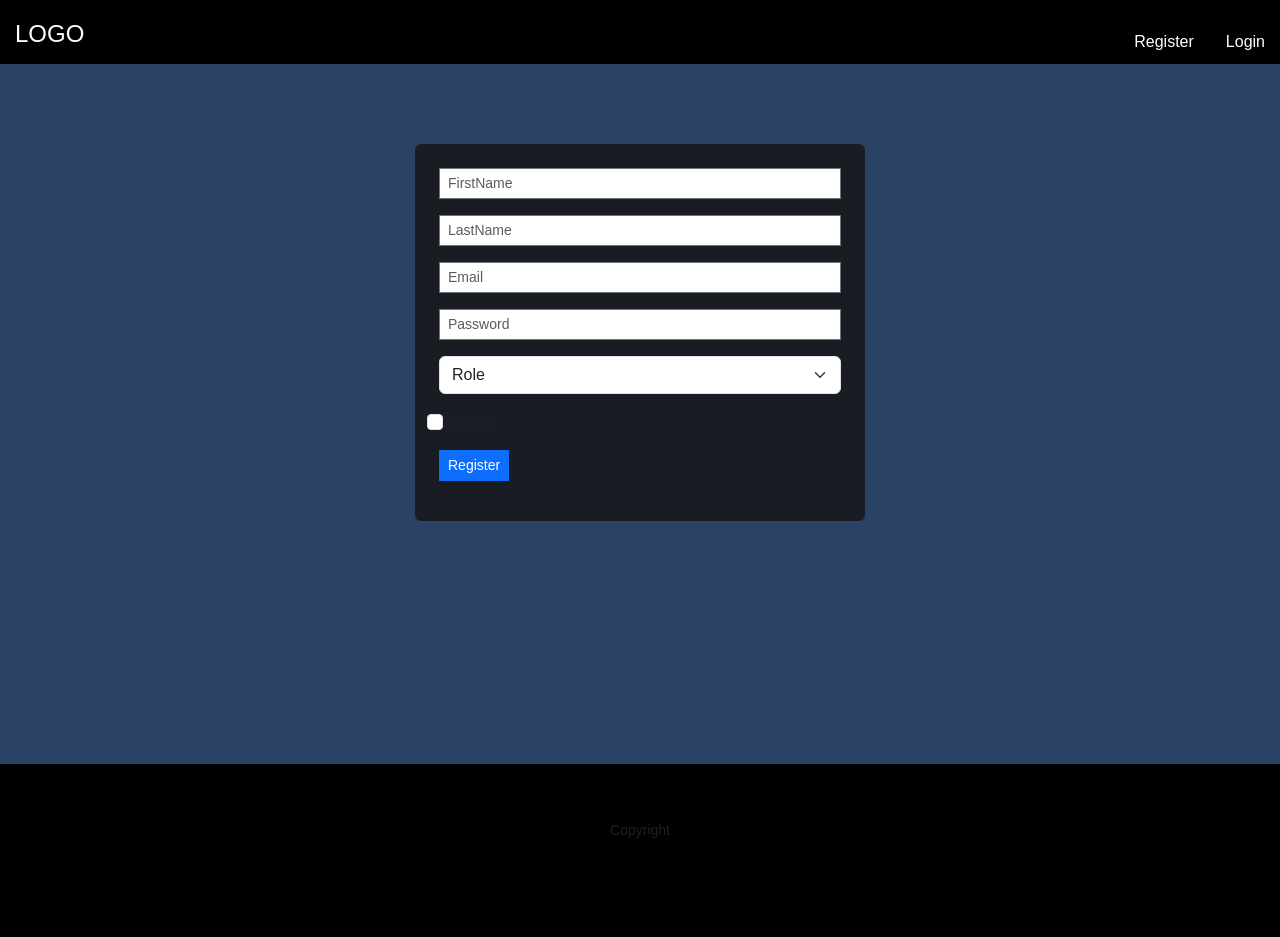
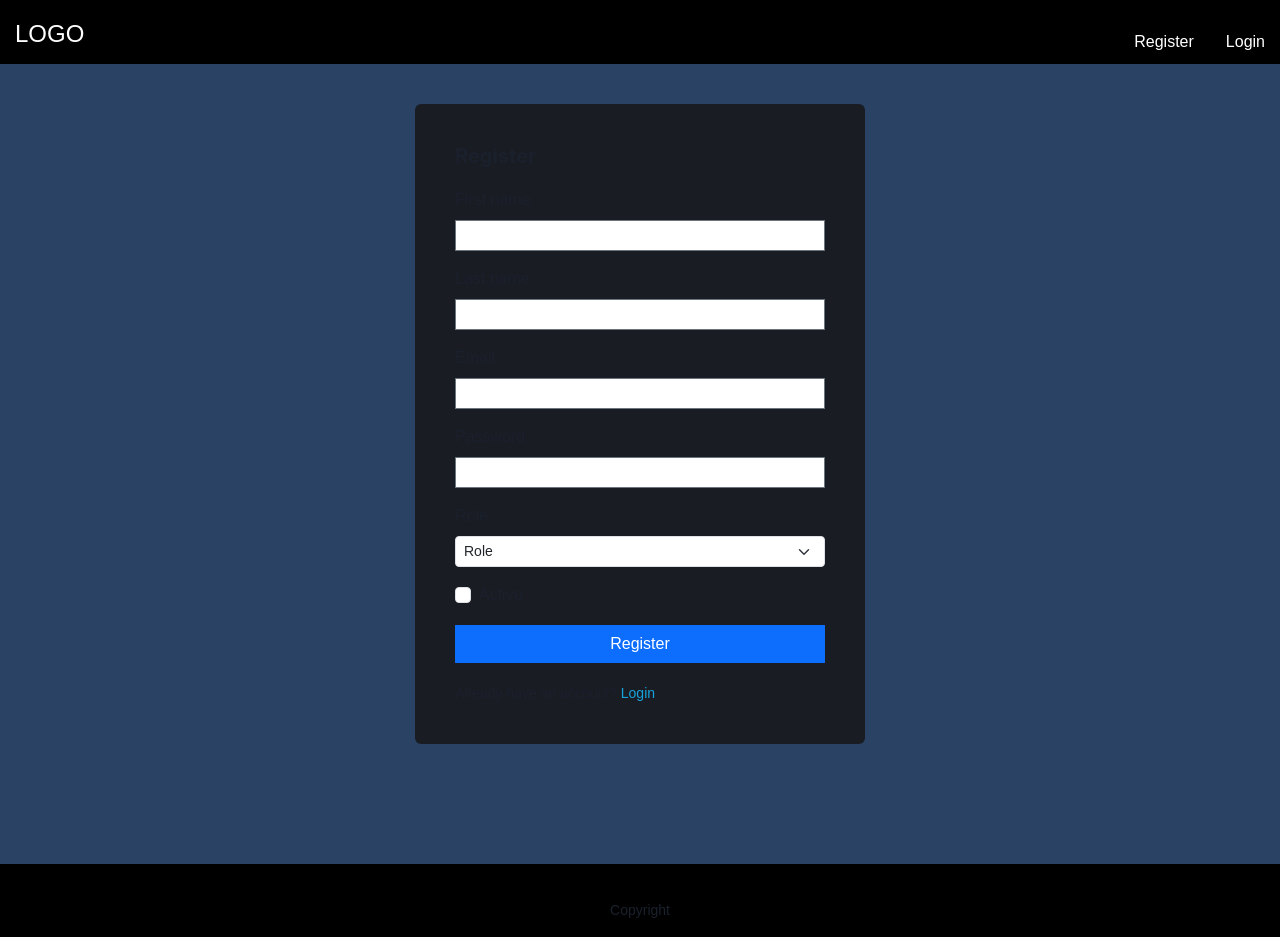
Before and after one commit to sammiewai/cobbleweb_reactjs_assignment, a React (Create React App) app: page /register in a window 1280 px wide. Before the commit the page ends 857 px from the top, so only its background shows below. Built offline with nearby package versions, Linux system fonts and the light colour scheme.

Commit message:
Added regitration styling

```diff
--- a/src/components/pages/Register.js
+++ b/src/components/pages/Register.js
@@ -1,11 +1,12 @@
 import {
   Box,
-  Center
+  Center,
+  Heading
 } from "@chakra-ui/react";
 import { Formik, Form, Field, ErrorMessage } from 'formik';
 import * as Yup from 'yup';
 import { MakeApiCall } from "../../helpers/MakeApiCall";
-import { useNavigate } from "react-router-dom";
+import { useNavigate, NavLink } from "react-router-dom";
 import { useState } from "react";
 
 function Register() {
@@ -60,14 +61,15 @@ function Register() {
   }
   return (
     <Box
-      pt={20}
-      h={700}
+      pt={10}
+      h={800}
       justifyContent="center"
       alignItems="center"
       backgroundColor="#2A4365"
     >
       <Center>
-        <Box bg='#1a1c24' p={6} borderRadius='md' w={450}>
+        <Box bg='#1a1c24' p={10} borderRadius='md' w={450}>
+          <Heading as='h3' size='md' noOfLines={1} mb={5}>Register</Heading>
           <Formik
             initialValues={initialValues}
             validationSchema={validationSchema}
@@ -79,31 +81,36 @@ function Register() {
                   <Form>
                     <div className="row">
                       <div className="mb-3">
-                        <Field type="text" className="form-control form-control-sm border-secondary rounded-0" id="firstName" name="firstName" placeholder="FirstName" />
+                        <label className="form-label">First name</label>
+                        <Field type="text" className="form-control form-control-sm border-secondary rounded-0" id="firstName" name="firstName" />
                         <ErrorMessage name='firstName'>
                           {(errorMsg) => <small className='text-danger'>{errorMsg}</small>}
                         </ErrorMessage>
                       </div>
                       <div className="mb-3">
-                        <Field type="text" className="form-control form-control-sm border-secondary rounded-0" id="lastName" name="lastName" placeholder="LastName" />
+                        <label className="form-label">Last name</label>
+                        <Field type="text" className="form-control form-control-sm border-secondary rounded-0" id="lastName" name="lastName" />
                         <ErrorMessage name='lastName'>
                           {(errorMsg) => <small className='text-danger'>{errorMsg}</small>}
                         </ErrorMessage>
                       </div>
                       <div className="mb-3">
-                        <Field type="email" className="form-control form-control-sm border-secondary rounded-0" id="email" name="email" placeholder="Email" />
+                        <label className="form-label">Email</label>
+                        <Field type="email" className="form-control form-control-sm border-secondary rounded-0" id="email" name="email" />
                         <ErrorMessage name='email'>
                           {(errorMsg) => <small className='text-danger'>{errorMsg}</small>}
                         </ErrorMessage>
                       </div>
                       <div className="mb-3">
-                        <Field type="password" className="form-control form-control-sm border-secondary rounded-0" id="password" name="password" placeholder="Password" />
+                        <label className="form-label">Password</label>
+                        <Field type="password" className="form-control form-control-sm border-secondary rounded-0" id="password" name="password" />
                         <ErrorMessage name='password'>
                           {(errorMsg) => <small className='text-danger'>{errorMsg}</small>}
                         </ErrorMessage>
                       </div>
                       <div className="mb-3">
-                        <Field as="select" className="form-select" id="role" name="role">
+                        <label className="form-label">Role</label>
+                        <Field as="select" className="form-select form-select-sm" id="role" name="role">
                           <option defaultValue>Role</option>
                           <option value="user">User</option>
                           <option value="admin">Admin</option>
@@ -112,26 +119,29 @@ function Register() {
                           {(errorMsg) => <small className='text-danger'>{errorMsg}</small>}
                         </ErrorMessage>
                       </div>
-                      <div className="mb-3 form-check">
+                      <div className="mb-3">
+                        <div className="form-check">
+                        <label className="form-check-label">Active</label>
                         <Field type="checkbox" className="form-check-input" id="active" name="active" />
-                        <label className="form-check-label" labelfor="exampleCheck1">Active</label>
                         <ErrorMessage name='active'>
                           {(errorMsg) => <small className='text-danger'>{errorMsg}</small>}
                         </ErrorMessage>
+                        </div>
                       </div>
-                      <div className="mb-3">
-                        <button type="submit" className="btn btn-primary btn-sm rounded-0" disabled={!formik.isValid || formik.isSubmitting}>Register</button>
+                      <div className="mb-3 d-grid gap-2">
+                        <button type="submit" className="btn btn-primary rounded-0" disabled={!formik.isValid || formik.isSubmitting}>Register</button>
                       </div>
                       {registrationErrors.length > 0 ? <small className='text-danger'>{registrationErrors}</small> : ''}
+                      <div className="form-text text-reset">
+                        Already have an account? <NavLink to="/login"><span style={{color: "#16a3dc"}}>Login</span></NavLink>
+                      </div>
                     </div>
                   </Form>
                 )
               }
             }
-
           </Formik>
         </Box>
-
       </Center>
     </Box>
   )
```
